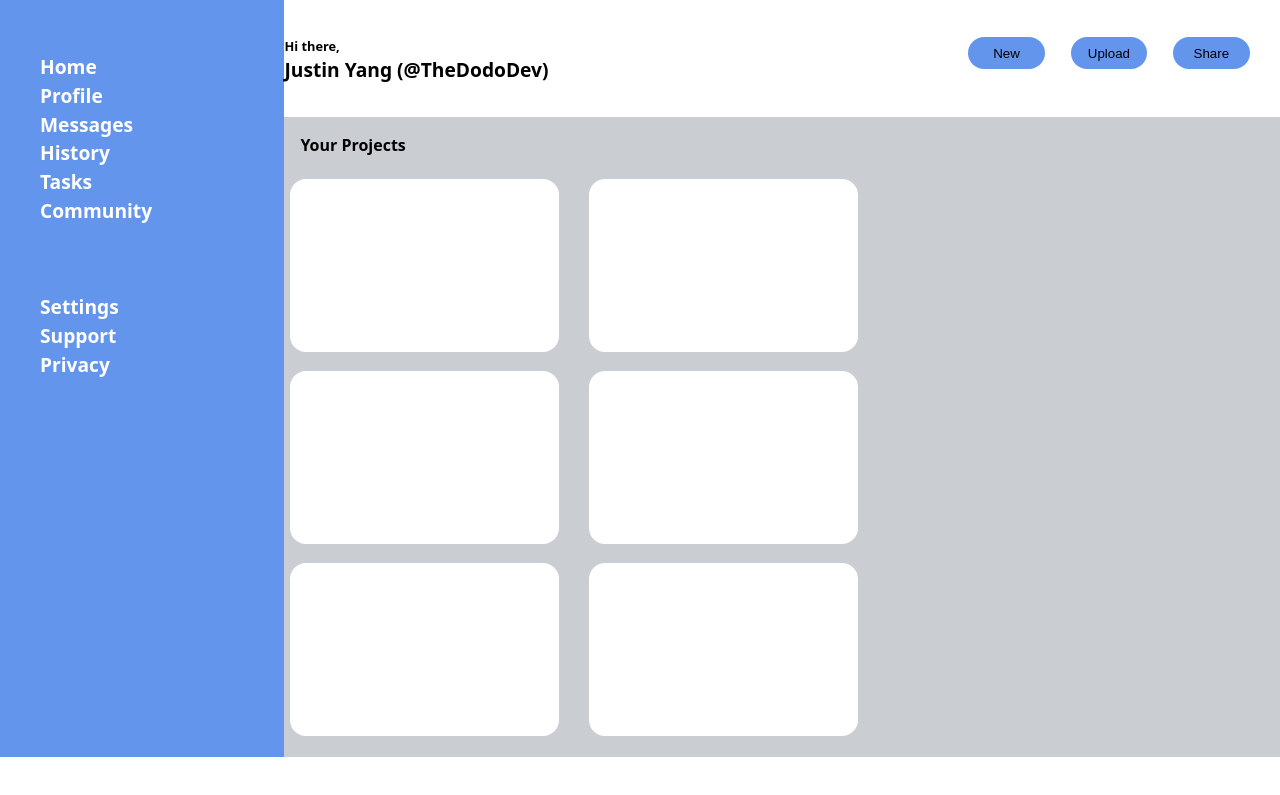
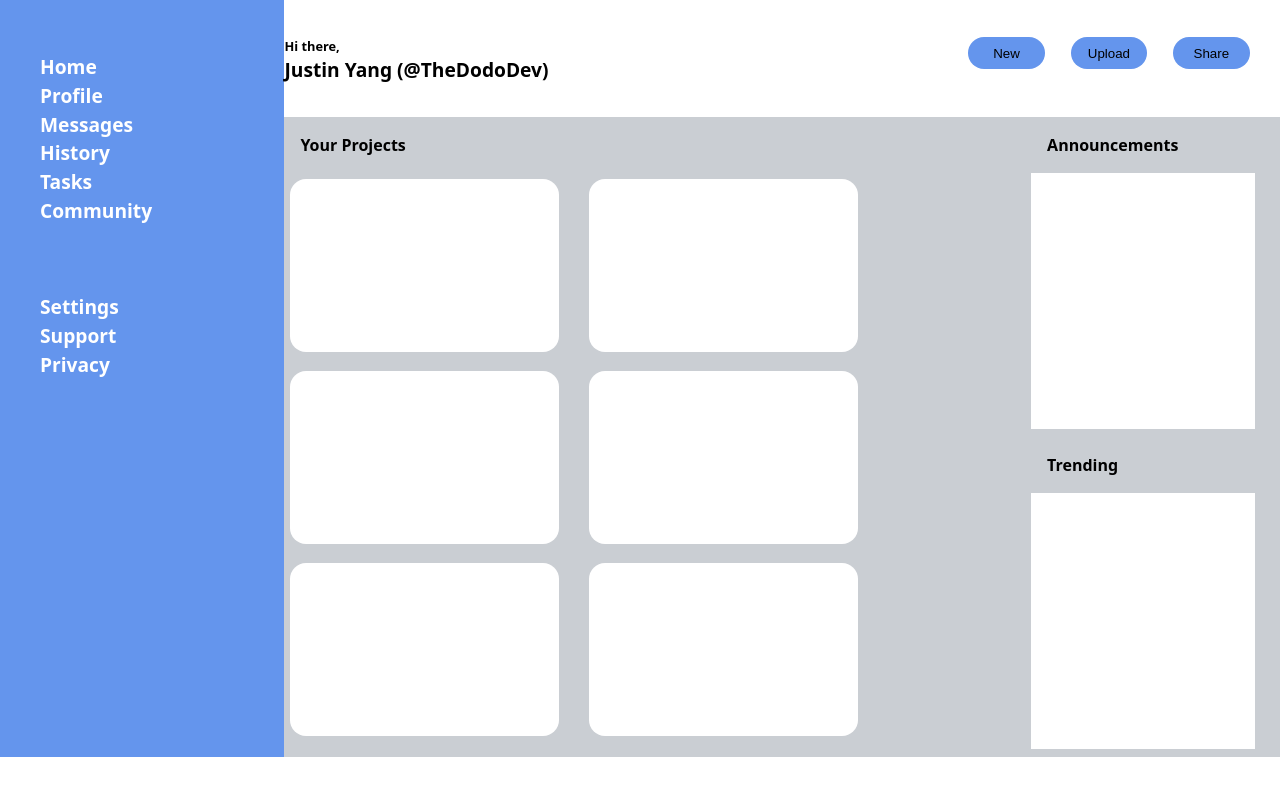
Before and after one commit to TheDodoDev/odin-admin-dashboard, a website built with Vite: page index.html in a window 1280 px wide. Shown: the part 43-838 px from the top of the page. Built offline with nearby package versions, Linux system fonts and the light colour scheme.

Commit message:
feat: Add divisions for Announcements and Trending

```diff
--- a/index.html
+++ b/index.html
@@ -75,7 +75,18 @@
           </div>
         </div>
         <div class="main-content__social">
+          <div class="main-content__social__announcements">
+              <p class="bold left-align">Announcements</p>
+              <div class="main-content__social__announcements__cards">
 
+              </div>
+          </div>
+          <div class="main-content__social__trending">
+              <p class="bold left-align">Trending</p>
+              <div class="main-content__social__trending__cards">
+
+              </div>
+          </div>
         </div>
       </div>
     </div>
--- a/src/style.css
+++ b/src/style.css
@@ -101,9 +101,24 @@ body {
   background-color: rgb(202, 206, 211);
 }
 
-.main-content__projects p {
+.main-content p {
   color: black;
   margin: 2vh;
+}
+
+.main-content__social {
+  display: grid;
+  grid-template-columns: 100%;
+  grid-template-rows: repeat(2, 40%);
+  row-gap: 10%;
+}
+.main-content__social__announcements__cards,
+.main-content__social__trending__cards {
+  display: grid;
+  height: 100%;
+  width: 90%;
+  background-color: white;
+  margin-bottom: 5vh;
 }
 
 .main-content__projects__cards {
@@ -121,6 +136,8 @@ body {
   margin: 2%;
   border-radius: 1rem;
 }
+
+
 
 .sidebar {
   display: grid;
```
